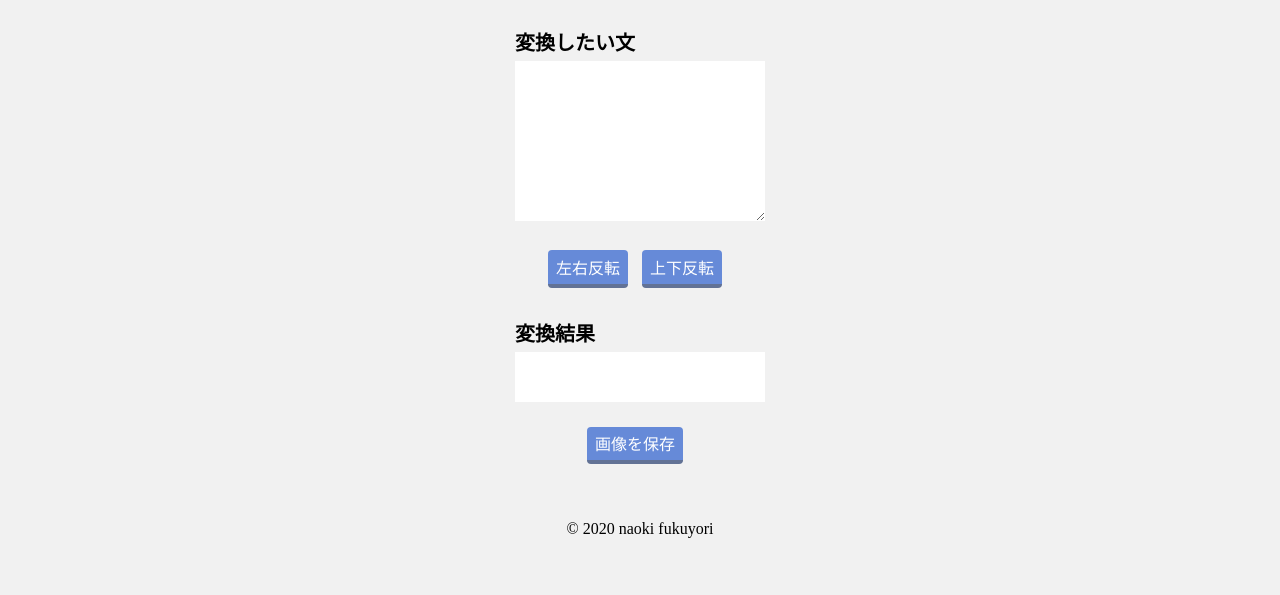
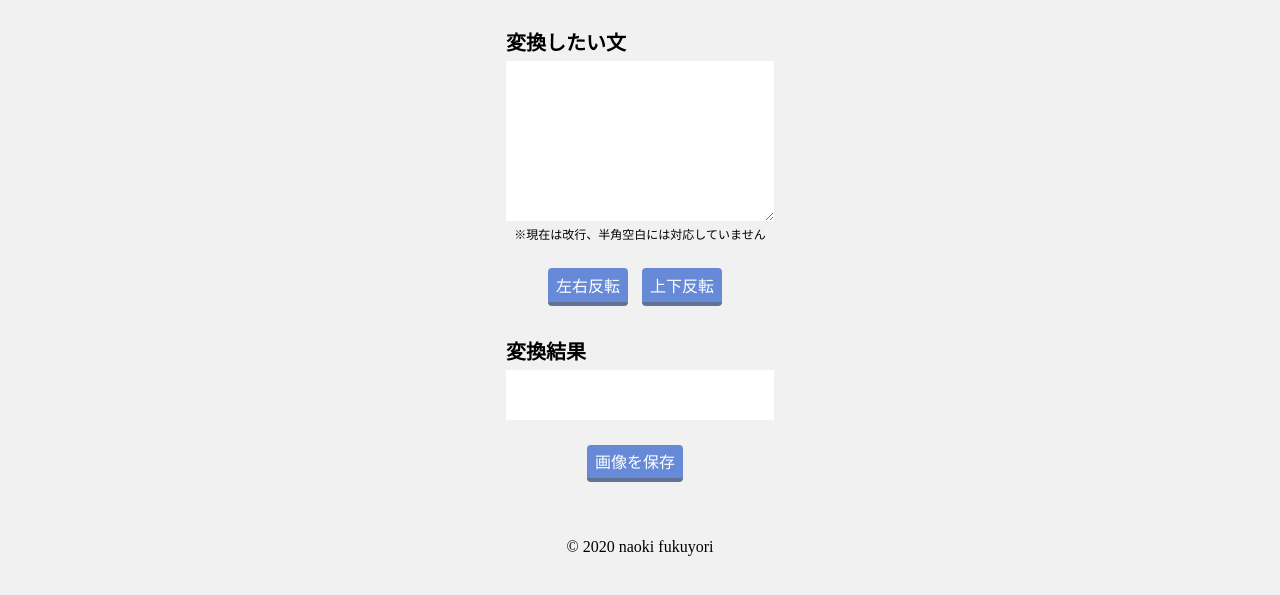
Before and after one commit to NaokiFukuyori/mirror_generator, a plain HTML site: page index.html in a window 1280 px wide. Shown: the part 187-782 px from the top of the page. Drawn offline with Linux system fonts and the light colour scheme; a web font is replaced by a local one.

Commit message:
UIの微調整、とりあえずデプロイ

```diff
--- a/css/main.css
+++ b/css/main.css
@@ -42,7 +42,7 @@ header h1 {
 }
 
 #original, #translated {
-  width: 250px;
+  width: 268px;
   margin: 0 auto 25px;
 }
 
@@ -63,6 +63,11 @@ h2 {
     line-height: 1em;
     font-family: 'myrica', 'Meiryo', sans-serif;
     font-weight: 600;
+}
+
+#original p {
+    font-size: 12px;
+    margin: 0;
 }
 
 #translated_zone {
--- a/index.html
+++ b/index.html
@@ -19,6 +19,7 @@
         <div id="original">
           <h2>変換したい文</h2>
           <textarea name="original_text" id="original_text" cols="30" rows="8"></textarea>
+          <p>※現在は改行、半角空白には対応していません</p>
         </div>
         <a href="#" id="invert_btn" class="btn">左右反転</a>
         <a href="#" id="reverse_btn" class="btn">上下反転</a>
--- a/js/main.js
+++ b/js/main.js
@@ -7,7 +7,7 @@ const translatedImg = document.getElementById('translated_img');
 const fontWidth = 9;
 const fontHeight = 18;
 const fontCount = 26;
-const maxWidth = 234;
+const maxWidth = 252;
 
 
 // 空白スペース,改行の処理をする
```
